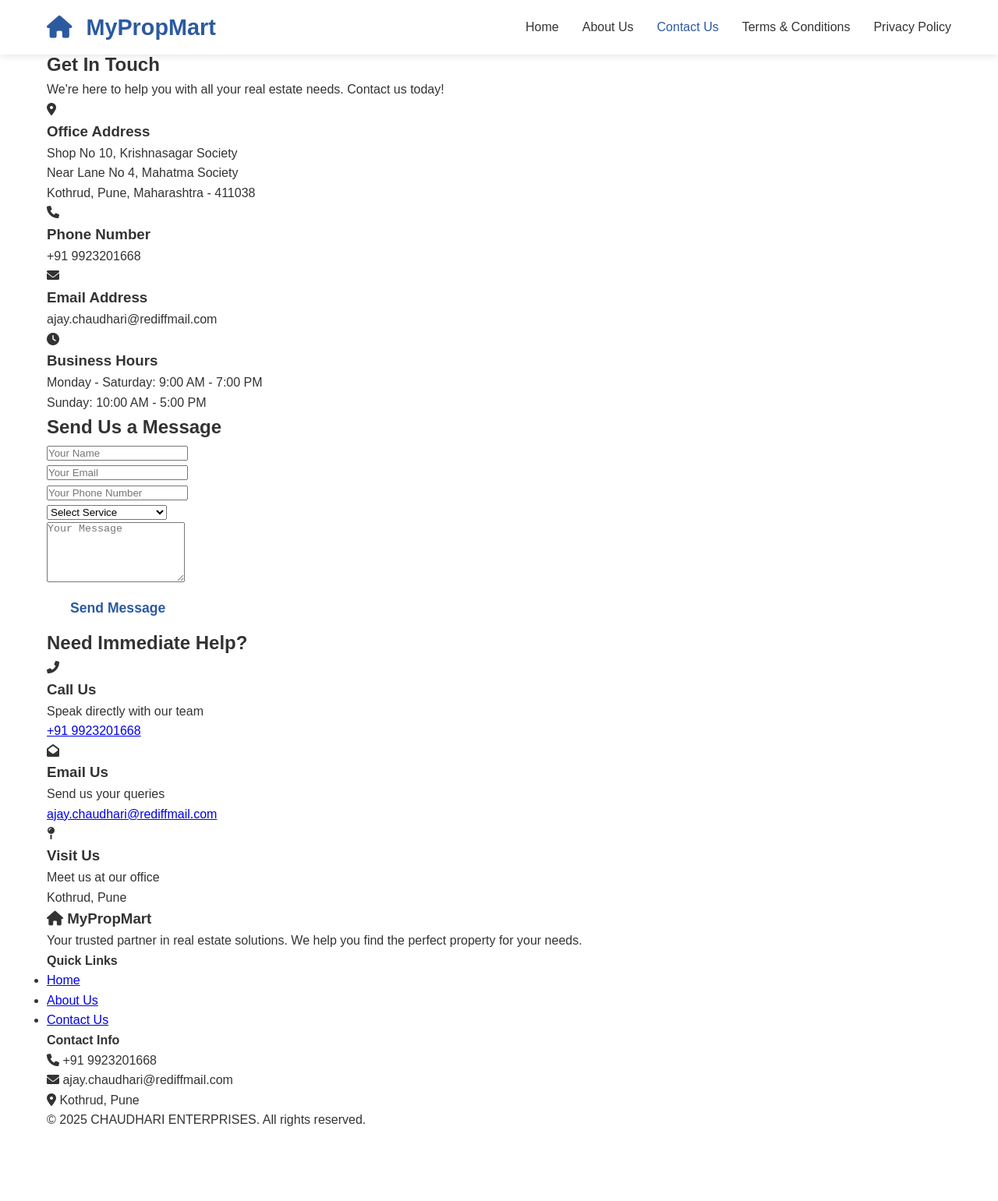
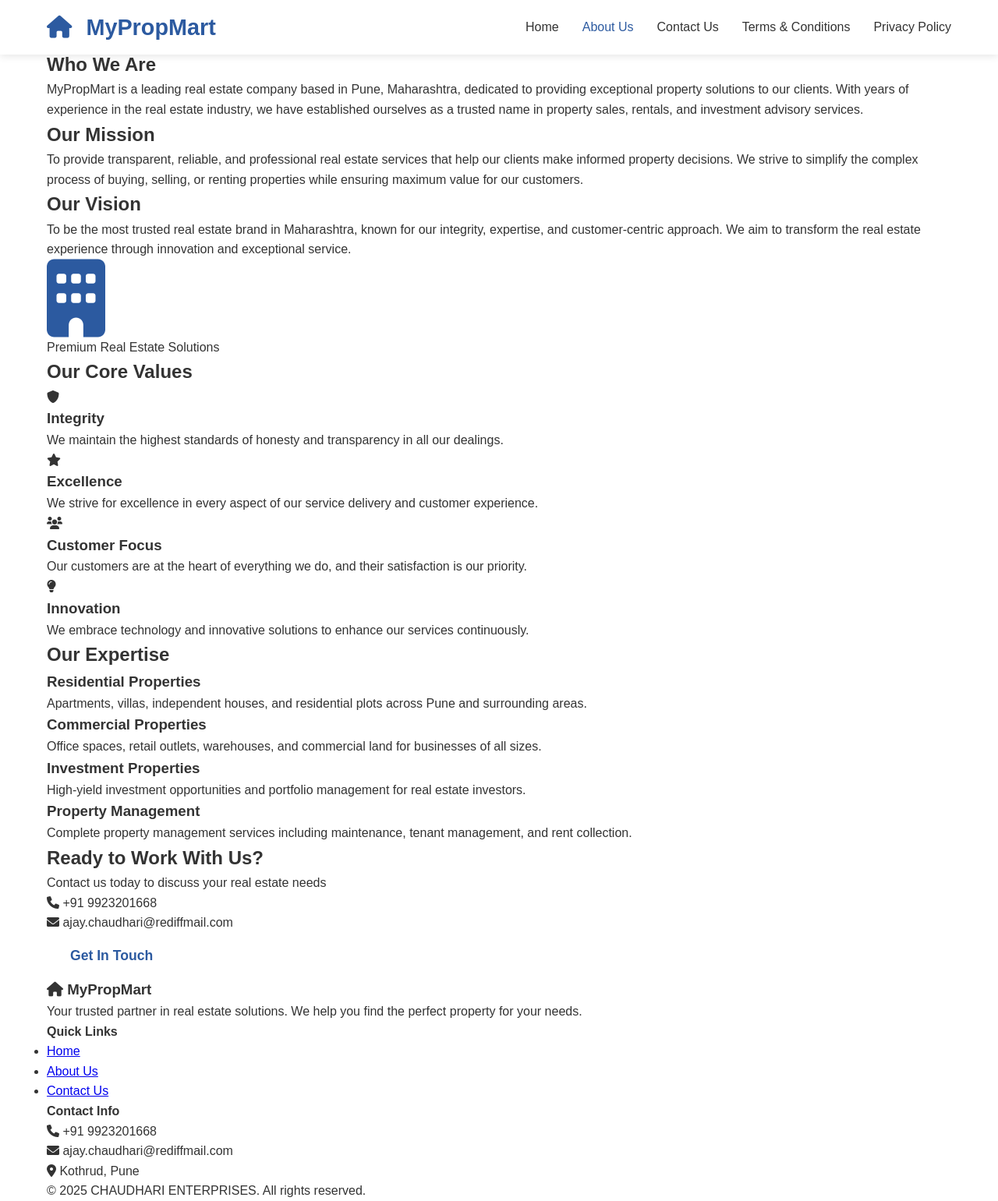
Before and after one commit to Abhishekcodeking01/mypropmart, a plain HTML site: page contact.html in a window 1280 px wide. Shown: the whole page at 78% size. Before the commit the page ends 1450 px from the top, so only its background shows below. Drawn offline with Linux system fonts and the light colour scheme.

Commit message:
Update contact.html

```diff
--- a/contact.html
+++ b/contact.html
@@ -3,7 +3,7 @@
 <head>
     <meta charset="UTF-8">
     <meta name="viewport" content="width=device-width, initial-scale=1.0">
-    <title>Contact Us - MyPropMart</title>
+    <title>About Us - MyPropMart</title>
     <link rel="stylesheet" href="styles.css">
     <link href="https://cdnjs.cloudflare.com/ajax/libs/font-awesome/6.0.0/css/all.min.css" rel="stylesheet">
 </head>
@@ -16,8 +16,8 @@
             </div>
             <ul class="nav-menu">
                 <li><a href="index.html">Home</a></li>
-                <li><a href="about.html">About Us</a></li>
-                <li><a href="contact.html" class="active">Contact Us</a></li>
+                <li><a href="about.html" class="active">About Us</a></li>
+                <li><a href="contact.html">Contact Us</a></li>
                 <li><a href="terms.html">Terms & Conditions</a></li>
                 <li><a href="privacy.html">Privacy Policy</a></li>
             </ul>
@@ -32,114 +32,105 @@
     <!-- Page Header -->
     <section class="page-header">
         <div class="container">
-            <h1>Contact Us</h1>
-            <p>Get in touch with our real estate experts</p>
+            <h1>About MyPropMart</h1>
+            <p>Your Trusted Real Estate Partner Since Years</p>
         </div>
     </section>
 
-    <!-- Contact Section -->
-    <section class="contact-section">
+    <!-- About Content -->
+    <section class="about-content">
         <div class="container">
-            <div class="contact-wrapper">
-                <div class="contact-info">
-                    <h2>Get In Touch</h2>
-                    <p>We're here to help you with all your real estate needs. Contact us today!</p>
+            <div class="content-wrapper">
+                <div class="text-content">
+                    <h2>Who We Are</h2>
+                    <p>MyPropMart is a leading real estate company based in Pune, Maharashtra, dedicated to providing exceptional property solutions to our clients. With years of experience in the real estate industry, we have established ourselves as a trusted name in property sales, rentals, and investment advisory services.</p>
 
-                    <div class="contact-details">
-                        <div class="contact-item">
-                            <i class="fas fa-map-marker-alt"></i>
-                            <div>
-                                <h3>Office Address</h3>
-                                <p>Shop No 10, Krishnasagar Society<br>
-                                Near Lane No 4, Mahatma Society<br>
-                                Kothrud, Pune, Maharashtra - 411038</p>
-                            </div>
-                        </div>
+                    <h2>Our Mission</h2>
+                    <p>To provide transparent, reliable, and professional real estate services that help our clients make informed property decisions. We strive to simplify the complex process of buying, selling, or renting properties while ensuring maximum value for our customers.</p>
 
-                        <div class="contact-item">
-                            <i class="fas fa-phone"></i>
-                            <div>
-                                <h3>Phone Number</h3>
-                                <p>+91 9923201668</p>
-                            </div>
-                        </div>
-
-                        <div class="contact-item">
-                            <i class="fas fa-envelope"></i>
-                            <div>
-                                <h3>Email Address</h3>
-                                <p>ajay.chaudhari@rediffmail.com</p>
-                            </div>
-                        </div>
-
-                        <div class="contact-item">
-                            <i class="fas fa-clock"></i>
-                            <div>
-                                <h3>Business Hours</h3>
-                                <p>Monday - Saturday: 9:00 AM - 7:00 PM<br>
-                                Sunday: 10:00 AM - 5:00 PM</p>
-                            </div>
-                        </div>
+                    <h2>Our Vision</h2>
+                    <p>To be the most trusted real estate brand in Maharashtra, known for our integrity, expertise, and customer-centric approach. We aim to transform the real estate experience through innovation and exceptional service.</p>
+                </div>
+                <div class="image-placeholder">
+                    <div class="about-image">
+                        <i class="fas fa-building" style="font-size: 100px; color: #2c5aa0;"></i>
+                        <p>Premium Real Estate Solutions</p>
                     </div>
-                </div>
-
-                <div class="contact-form">
-                    <h2>Send Us a Message</h2>
-                    <form>
-                        <div class="form-group">
-                            <input type="text" placeholder="Your Name" required>
-                        </div>
-                        <div class="form-group">
-                            <input type="email" placeholder="Your Email" required>
-                        </div>
-                        <div class="form-group">
-                            <input type="tel" placeholder="Your Phone Number">
-                        </div>
-                        <div class="form-group">
-                            <select required>
-                                <option value="">Select Service</option>
-                                <option value="buy">Property Buying</option>
-                                <option value="sell">Property Selling</option>
-                                <option value="rent">Property Rental</option>
-                                <option value="investment">Investment Advisory</option>
-                                <option value="management">Property Management</option>
-                                <option value="other">Other</option>
-                            </select>
-                        </div>
-                        <div class="form-group">
-                            <textarea placeholder="Your Message" rows="5" required></textarea>
-                        </div>
-                        <button type="submit" class="btn-primary">Send Message</button>
-                    </form>
                 </div>
             </div>
         </div>
     </section>
 
-    <!-- Support Section -->
-    <section class="support-section">
+    <!-- Values Section -->
+    <section class="values">
         <div class="container">
-            <h2>Need Immediate Help?</h2>
-            <div class="support-options">
-                <div class="support-item">
-                    <i class="fas fa-phone-alt"></i>
-                    <h3>Call Us</h3>
-                    <p>Speak directly with our team</p>
-                    <a href="tel:+919923201668">+91 9923201668</a>
+            <h2>Our Core Values</h2>
+            <div class="values-grid">
+                <div class="value-card">
+                    <i class="fas fa-shield-alt"></i>
+                    <h3>Integrity</h3>
+                    <p>We maintain the highest standards of honesty and transparency in all our dealings.</p>
                 </div>
-                <div class="support-item">
-                    <i class="fas fa-envelope-open"></i>
-                    <h3>Email Us</h3>
-                    <p>Send us your queries</p>
-                    <a href="mailto:ajay.chaudhari@rediffmail.com">ajay.chaudhari@rediffmail.com</a>
+                <div class="value-card">
+                    <i class="fas fa-star"></i>
+                    <h3>Excellence</h3>
+                    <p>We strive for excellence in every aspect of our service delivery and customer experience.</p>
                 </div>
-                <div class="support-item">
-                    <i class="fas fa-map-pin"></i>
-                    <h3>Visit Us</h3>
-                    <p>Meet us at our office</p>
-                    <span>Kothrud, Pune</span>
+                <div class="value-card">
+                    <i class="fas fa-users"></i>
+                    <h3>Customer Focus</h3>
+                    <p>Our customers are at the heart of everything we do, and their satisfaction is our priority.</p>
+                </div>
+                <div class="value-card">
+                    <i class="fas fa-lightbulb"></i>
+                    <h3>Innovation</h3>
+                    <p>We embrace technology and innovative solutions to enhance our services continuously.</p>
                 </div>
             </div>
+        </div>
+    </section>
+
+    <!-- Team Section -->
+    <section class="team">
+        <div class="container">
+            <h2>Our Expertise</h2>
+            <div class="expertise-grid">
+                <div class="expertise-item">
+                    <h3>Residential Properties</h3>
+                    <p>Apartments, villas, independent houses, and residential plots across Pune and surrounding areas.</p>
+                </div>
+                <div class="expertise-item">
+                    <h3>Commercial Properties</h3>
+                    <p>Office spaces, retail outlets, warehouses, and commercial land for businesses of all sizes.</p>
+                </div>
+                <div class="expertise-item">
+                    <h3>Investment Properties</h3>
+                    <p>High-yield investment opportunities and portfolio management for real estate investors.</p>
+                </div>
+                <div class="expertise-item">
+                    <h3>Property Management</h3>
+                    <p>Complete property management services including maintenance, tenant management, and rent collection.</p>
+                </div>
+            </div>
+        </div>
+    </section>
+
+    <!-- Contact CTA -->
+    <section class="cta-section">
+        <div class="container">
+            <h2>Ready to Work With Us?</h2>
+            <p>Contact us today to discuss your real estate needs</p>
+            <div class="cta-contact">
+                <div class="contact-item">
+                    <i class="fas fa-phone"></i>
+                    <span>+91 9923201668</span>
+                </div>
+                <div class="contact-item">
+                    <i class="fas fa-envelope"></i>
+                    <span>ajay.chaudhari@rediffmail.com</span>
+                </div>
+            </div>
+            <a href="contact.html" class="btn-primary">Get In Touch</a>
         </div>
     </section>
 
```
